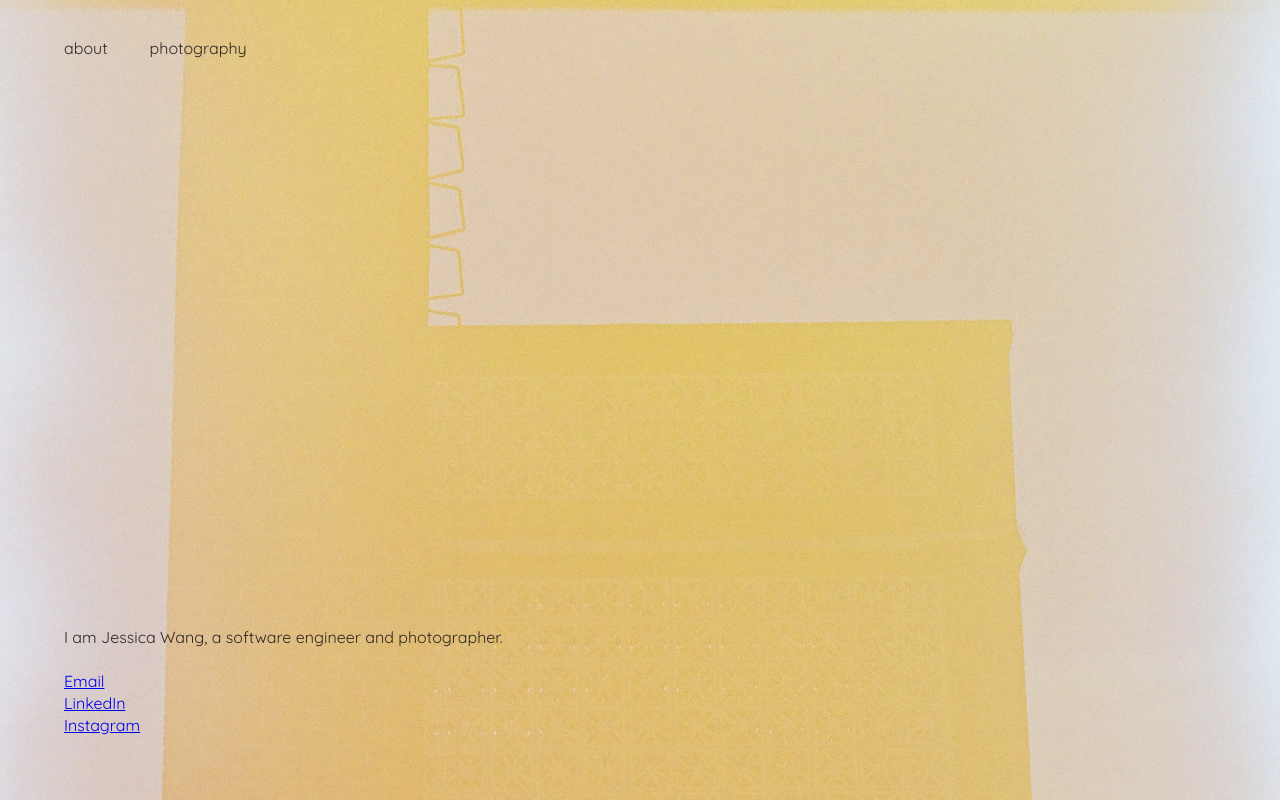
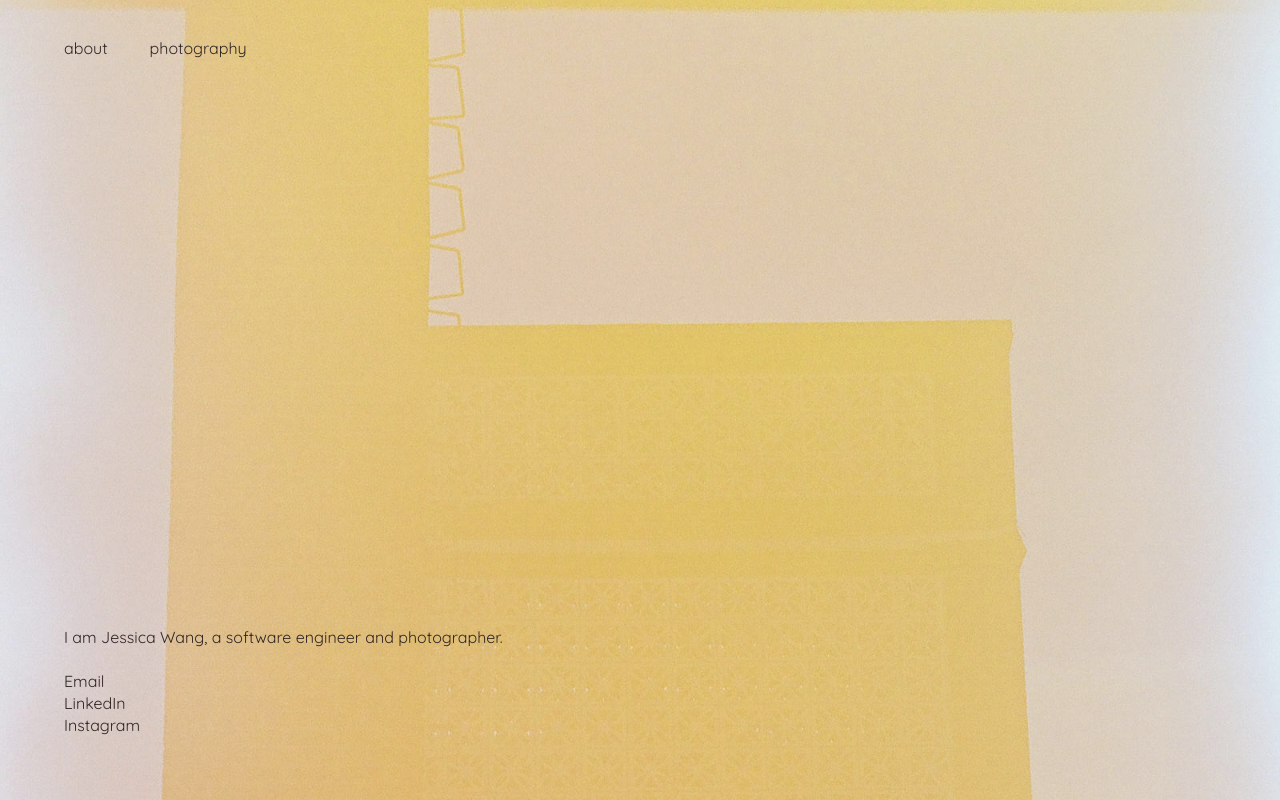
Before and after one commit to jesswang/jesswang.github.io, a React (Create React App) app: page / in a window 1280 px wide. Built offline with nearby package versions, Linux system fonts and the light colour scheme.

Commit message:
fix contact links

```diff
--- a/src/App.js
+++ b/src/App.js
@@ -3,7 +3,7 @@ import backgroundXs from "./background-xs.jpg";
 import backgroundSm from "./background-sm.jpg";
 import backgroundMd from "./background-md.jpg";
 import backgroundLg from "./background-lg.jpg";
-import { breakpointSmMin, breakpointMdMin, breakpointLgMin } from './stylesUtils';
+import { breakpointSmMin, breakpointMdMin, breakpointLgMin, bodyTextColor } from './stylesUtils';
 
 function App() {
 
@@ -15,9 +15,9 @@ function App() {
       </Menu>
       <Info>
         <InfoText>I am Jessica Wang, a software engineer and photographer.</InfoText>
-        <Contact><a href="#" target="_blank" rel="noopener noreferrer">Email</a></Contact>
-        <Contact><a href="#" target="_blank" rel="noopener noreferrer">LinkedIn</a></Contact>
-        <Contact><a href="#" target="_blank" rel="noopener noreferrer">Instagram</a></Contact>
+        <Contact><ContactLink href="mailto:jssxwang@gmail.com" target="_blank" rel="noopener noreferrer">Email</ContactLink></Contact>
+        <Contact><ContactLink href="https://www.linkedin.com/in/jessicawang3" target="_blank" rel="noopener noreferrer">LinkedIn</ContactLink></Contact>
+        <Contact><ContactLink href="https://www.instagram.com/jesswang.photo" target="_blank" rel="noopener noreferrer">Instagram</ContactLink></Contact>
       </Info>
     </AppContainer>
   );
@@ -70,5 +70,12 @@ const InfoText = styled.p`
 const Contact = styled.div`
   line-height: 22px;
 `;
+const ContactLink = styled.a`
+  color: ${bodyTextColor};
+  text-decoration: none;
+  &:hover {
+    text-decoration: underline;
+  }
+`;
 
 export default App;
--- a/src/index.js
+++ b/src/index.js
@@ -3,6 +3,7 @@ import ReactDOM from 'react-dom';
 import { createGlobalStyle } from 'styled-components'
 import App from './App';
 import reportWebVitals from './reportWebVitals';
+import { bodyTextColor } from './stylesUtils';
 
 const CSSReset = createGlobalStyle`
   /* http://meyerweb.com/eric/tools/css/reset/
@@ -57,7 +58,7 @@ const CSSReset = createGlobalStyle`
 const GlobalStyle = createGlobalStyle`
   body {
     font-family: 'Quicksand', sans-serif;
-    color: #312725;
+    color: ${bodyTextColor};
   }
 `;
 
--- a/src/stylesUtils.js
+++ b/src/stylesUtils.js
@@ -1,3 +1,4 @@
 export const breakpointSmMin = 480;
 export const breakpointMdMin = 768;
 export const breakpointLgMin = 1280;
+export const bodyTextColor = '#312725';
```
